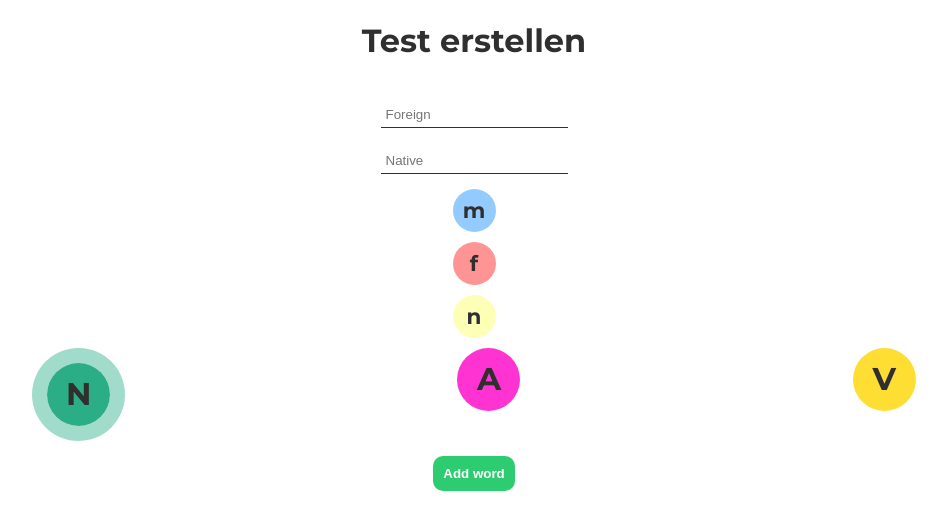
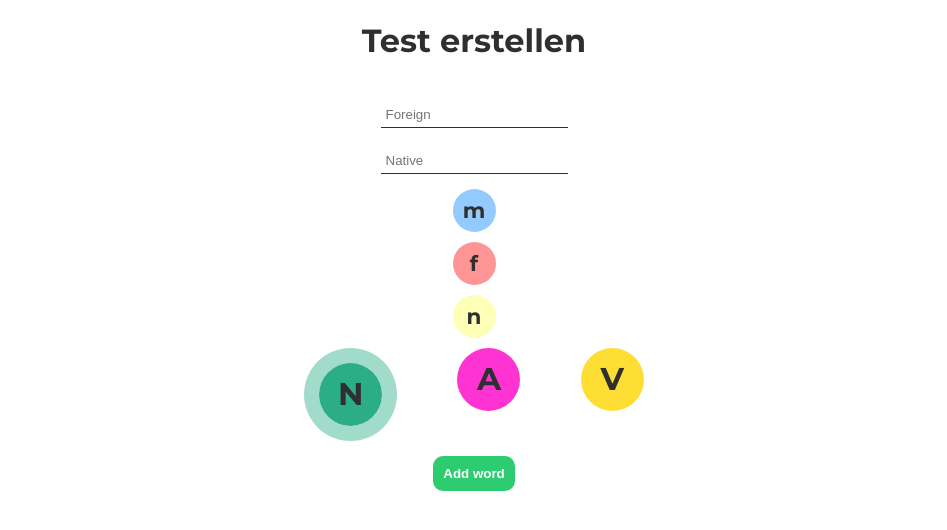
Before and after one commit to maxbischof/vocab-trainer, a React (Create React App) app: page / in a window 1280 px wide. Shown: the top 530 px of the page, without its empty margins (166-1113 px from the left). Built offline with nearby package versions, Linux system fonts and the light colour scheme.

Commit message:
Add max-width to grammar menu and remove state

```diff
--- a/src/components/wordpair/GrammarMenu.js
+++ b/src/components/wordpair/GrammarMenu.js
@@ -1,4 +1,4 @@
-import React, { useState } from 'react'
+import React from 'react'
 import styled from 'styled-components'
 import GrammarSubMenu from './GrammarSubMenu'
 import Selection from './Selection'
@@ -57,4 +57,5 @@ const StyledGrammarMenu = styled.div`
   display: flex;
   justify-content: space-around;
   width: 95vw;
+  max-width: 400px;
 `
```
